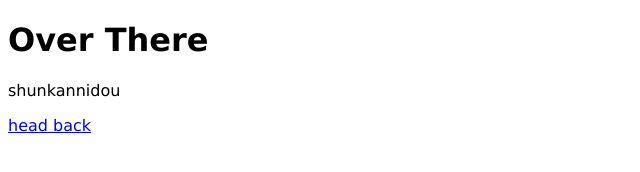
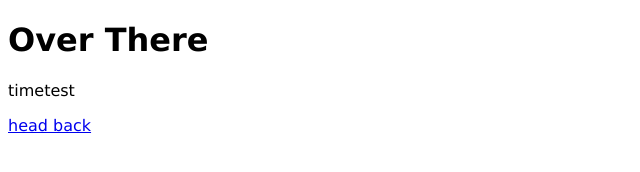
Before and after one commit to laggerd/laggerd.github.io, a plain HTML site: page there.html in a window 1280 px wide. Shown: the full height of the page, 0-640 px from the left. Drawn offline with Linux system fonts and the light colour scheme.

Commit message:
timetest

```diff
--- a/there.html
+++ b/there.html
@@ -12,7 +12,7 @@
 </head>
 <body>
     <h1>Over There</h1>
-    <p>shunkannidou</p>
+    <p>timetest</p>
     <a href="index.html">head back</a>
 </body>
 </html>
```
